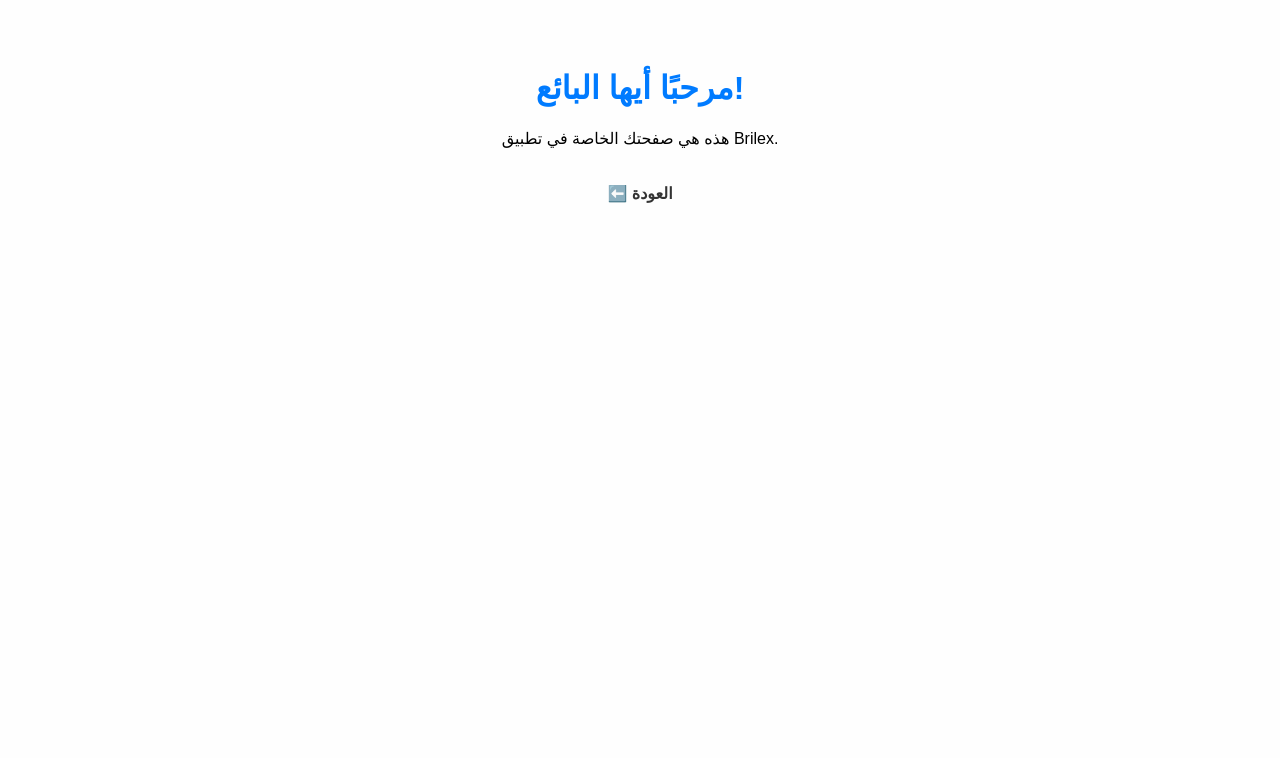
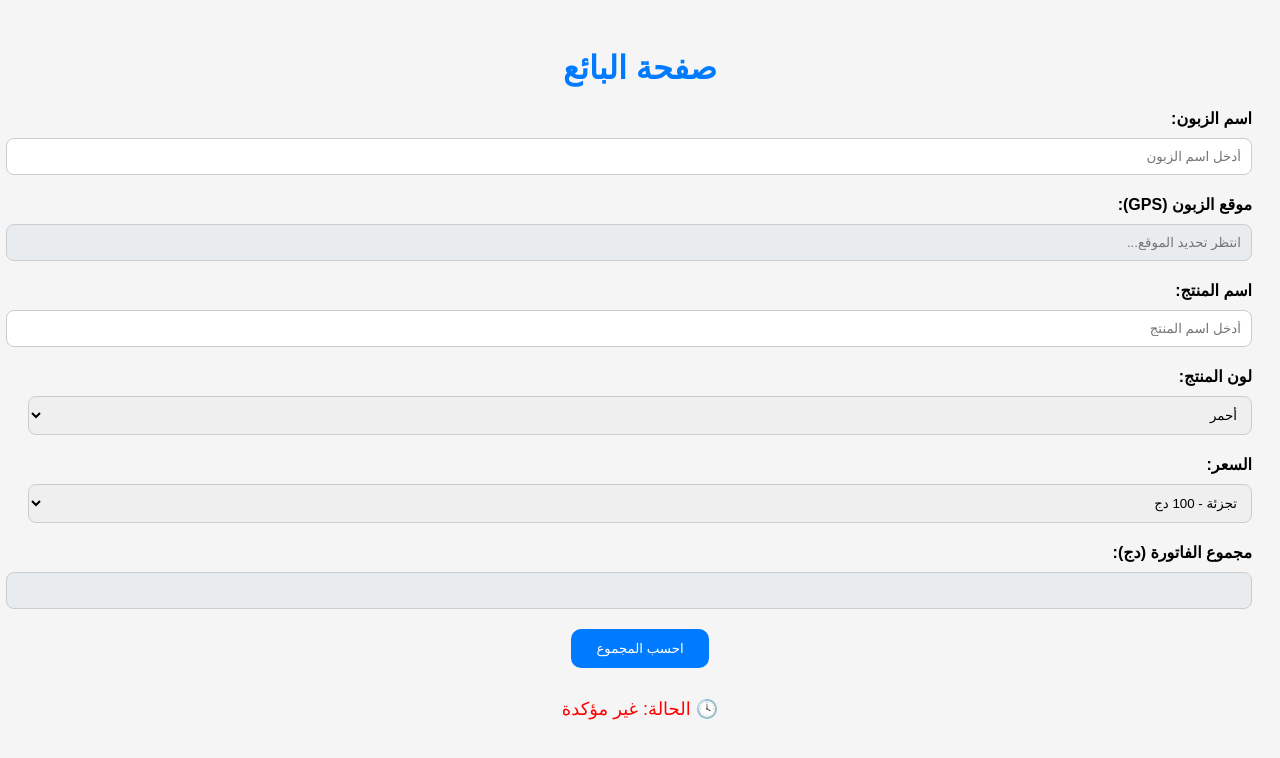
Before and after one commit to usadzoran/Brilex, a plain HTML site: page seller.html in a window 1280 px wide. Drawn offline with Linux system fonts and the light colour scheme.

Commit message:
Update seller.html

```diff
--- a/seller.html
+++ b/seller.html
@@ -3,29 +3,111 @@
 <head>
   <meta charset="UTF-8" />
   <meta name="viewport" content="width=device-width, initial-scale=1.0" />
-  <title>البائع - Brilex</title>
+  <title>صفحة البائع - Brilex</title>
   <style>
     body {
       font-family: sans-serif;
-      text-align: center;
-      padding: 40px;
-      background-color: #fefefe;
+      background-color: #f5f5f5;
+      padding: 20px;
+      direction: rtl;
     }
     h1 {
+      text-align: center;
       color: #007bff;
     }
-    a {
-      display: inline-block;
-      margin-top: 20px;
-      text-decoration: none;
-      color: #333;
+    label {
       font-weight: bold;
+    }
+    input, select {
+      width: 100%;
+      padding: 10px;
+      margin: 10px 0 20px 0;
+      border: 1px solid #ccc;
+      border-radius: 8px;
+    }
+    .readonly {
+      background-color: #e9ecef;
+    }
+    .footer {
+      margin-top: 30px;
+      text-align: center;
+      font-size: 18px;
+      color: red;
+    }
+    .btn {
+      padding: 12px 25px;
+      background-color: #007bff;
+      color: white;
+      border: none;
+      border-radius: 10px;
+      cursor: pointer;
     }
   </style>
 </head>
 <body>
-  <h1>مرحبًا أيها البائع!</h1>
-  <p>هذه هي صفحتك الخاصة في تطبيق Brilex.</p>
-  <a href="index.html">⬅️ العودة</a>
+
+  <h1>صفحة البائع</h1>
+
+  <label>اسم الزبون:</label>
+  <input type="text" id="clientName" placeholder="أدخل اسم الزبون" />
+
+  <label>موقع الزبون (GPS):</label>
+  <input type="text" id="location" class="readonly" placeholder="انتظر تحديد الموقع..." readonly />
+
+  <label>اسم المنتج:</label>
+  <input type="text" id="productName" placeholder="أدخل اسم المنتج" />
+
+  <label>لون المنتج:</label>
+  <select id="color">
+    <option value="أحمر">أحمر</option>
+    <option value="أزرق">أزرق</option>
+    <option value="أخضر">أخضر</option>
+    <option value="أسود">أسود</option>
+    <option value="أبيض">أبيض</option>
+  </select>
+
+  <label>السعر:</label>
+  <select id="price">
+    <option value="100">تجزئة - 100 دج</option>
+    <option value="80">جملة - 80 دج</option>
+  </select>
+
+  <label>مجموع الفاتورة (دج):</label>
+  <input type="text" id="total" class="readonly" readonly />
+
+  <div style="text-align: center;">
+    <button class="btn" onclick="calculateTotal()">احسب المجموع</button>
+  </div>
+
+  <div class="footer">
+    🕓 الحالة: غير مؤكدة
+  </div>
+
+  <script>
+    // تحديد موقع المستخدم
+    function getLocation() {
+      if (navigator.geolocation) {
+        navigator.geolocation.getCurrentPosition(function(position) {
+          const lat = position.coords.latitude.toFixed(5);
+          const lon = position.coords.longitude.toFixed(5);
+          document.getElementById('location').value = lat + ', ' + lon;
+        }, function(error) {
+          document.getElementById('location').value = "⚠️ لم يتم السماح بالموقع";
+        });
+      } else {
+        document.getElementById('location').value = "⚠️ المتصفح لا يدعم GPS";
+      }
+    }
+
+    // حساب السعر
+    function calculateTotal() {
+      const price = parseFloat(document.getElementById('price').value);
+      document.getElementById('total').value = price + " دج";
+    }
+
+    // بدء تحديد الموقع عند فتح الصفحة
+    window.onload = getLocation;
+  </script>
+
 </body>
 </html>
```
